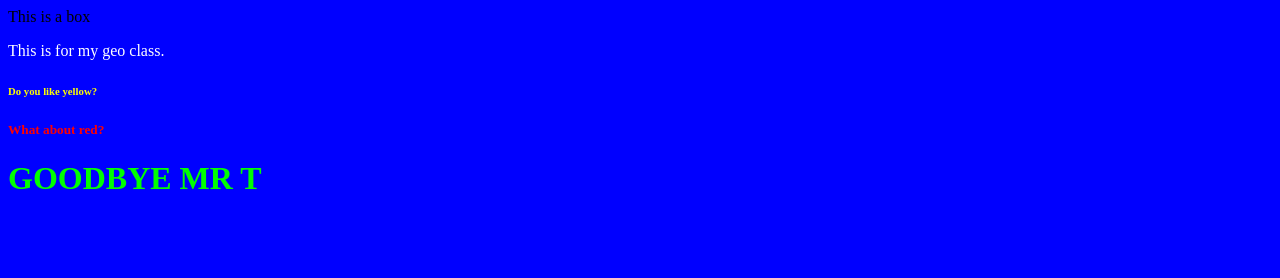
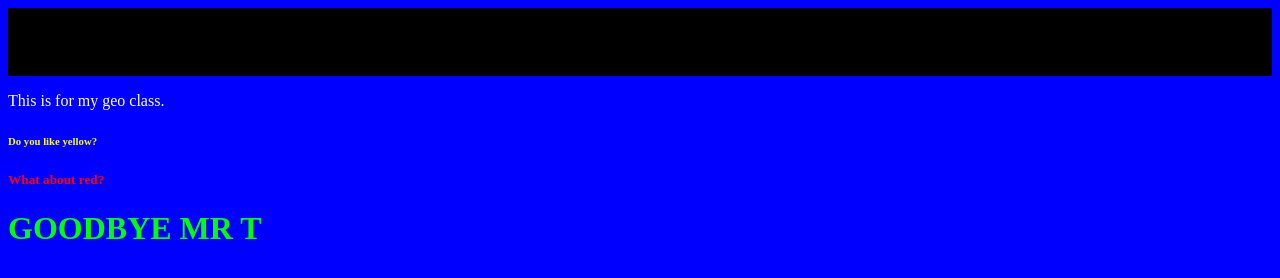
Before and after one commit to datastructure-d4ta/datastructure-d4ta.github.io, a plain HTML site: page index.html in a window 1280 px wide. Drawn offline with Linux system fonts and the light colour scheme.

Commit message:
Update style.css

```diff
--- a/style.css
+++ b/style.css
@@ -13,3 +13,10 @@ h5{
 h1{
   color: rgb(0,255,0);
   }
+#box{
+  border: rgb(200, 100, 50);
+  padding: 25px 10px;
+  content: rgb(255,0,255);
+  background-color: rgb(0,0,0);
+}
+}
```
